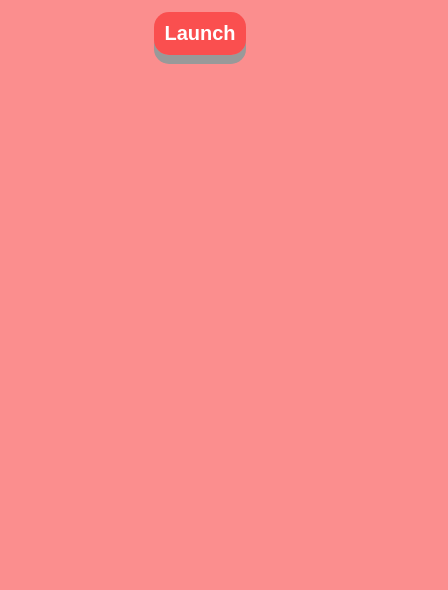
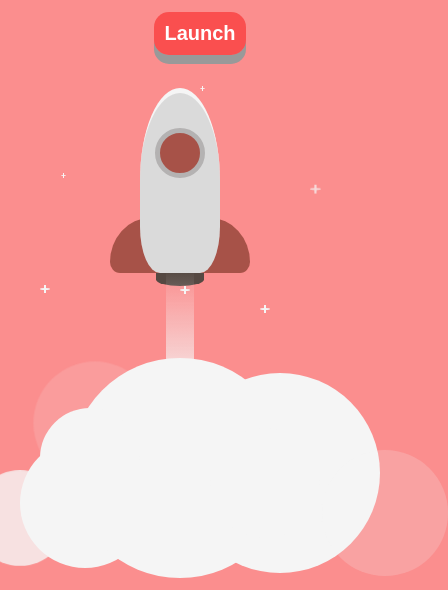
Before and after one commit to glennanj1/space_electron_js, an Electron app: page index.html in a window 400 px wide. Shown: the part 296-886 px from the top of the page, 448 px wide, since content can reach past the window. Drawn offline with Linux system fonts and the light colour scheme.

Commit message:
codepen html for spaceship

```diff
--- a/index.html
+++ b/index.html
@@ -11,6 +11,36 @@
   <body>
     <h1>People in Space ElectronJS</h1>
     <div id="Api"></div>
+
+    <div id="rocket" class="rocket">
+      <div id="rocketBody" class="rocket-body">
+        <div class="body"></div>
+        <div class="fin fin-left"></div>
+        <div class="fin fin-right"></div>
+        <div class="window"></div>
+      </div>
+      <div class="exhaust-flame"></div>
+      <ul class="exhaust-fumes">
+        <li></li>
+        <li></li>
+        <li></li>
+        <li></li>
+        <li></li>
+        <li></li>
+        <li></li>
+        <li></li>
+        <li></li>
+      </ul>
+      <ul class="star">
+        <li></li>
+        <li></li>
+        <li></li>
+        <li></li>
+        <li></li>
+        <li></li>
+        <li></li>
+      </ul>
+    </div>
     <script src="apiCall.js"></script>
   </body>
 
```
